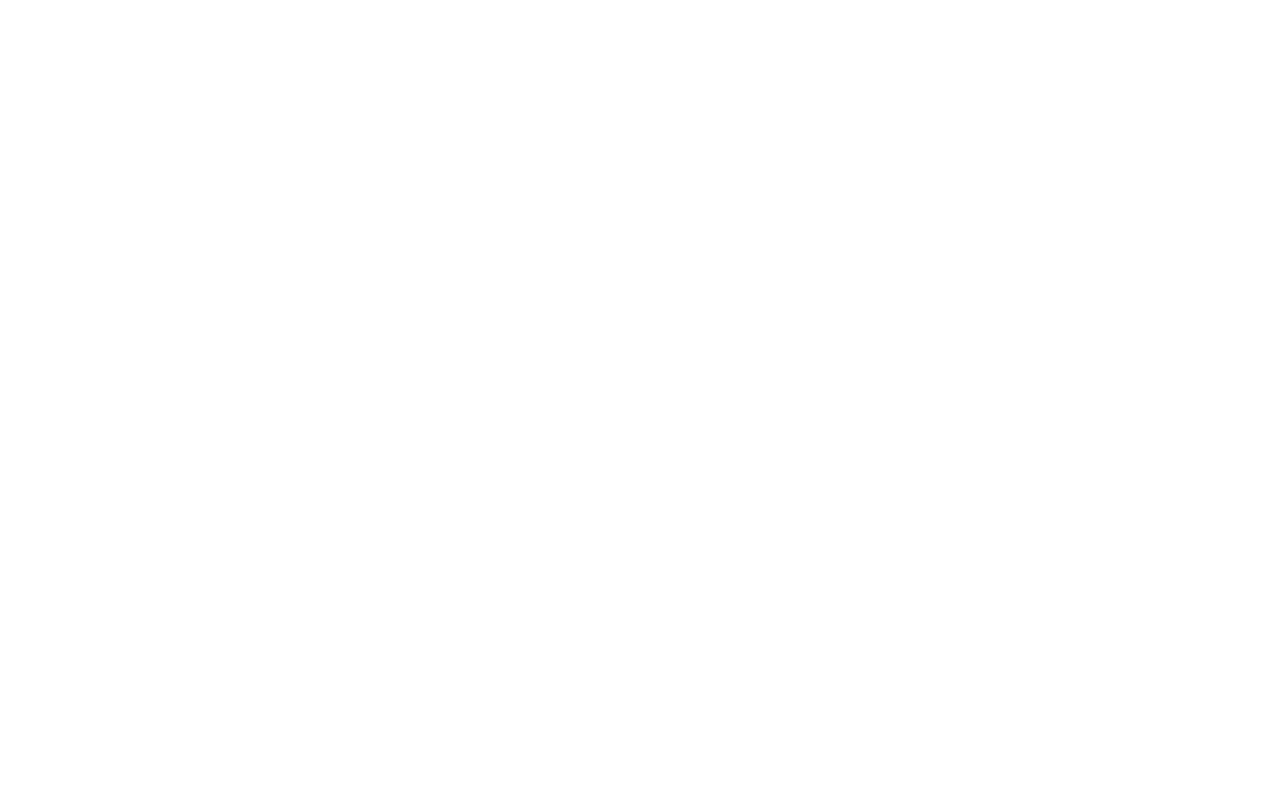
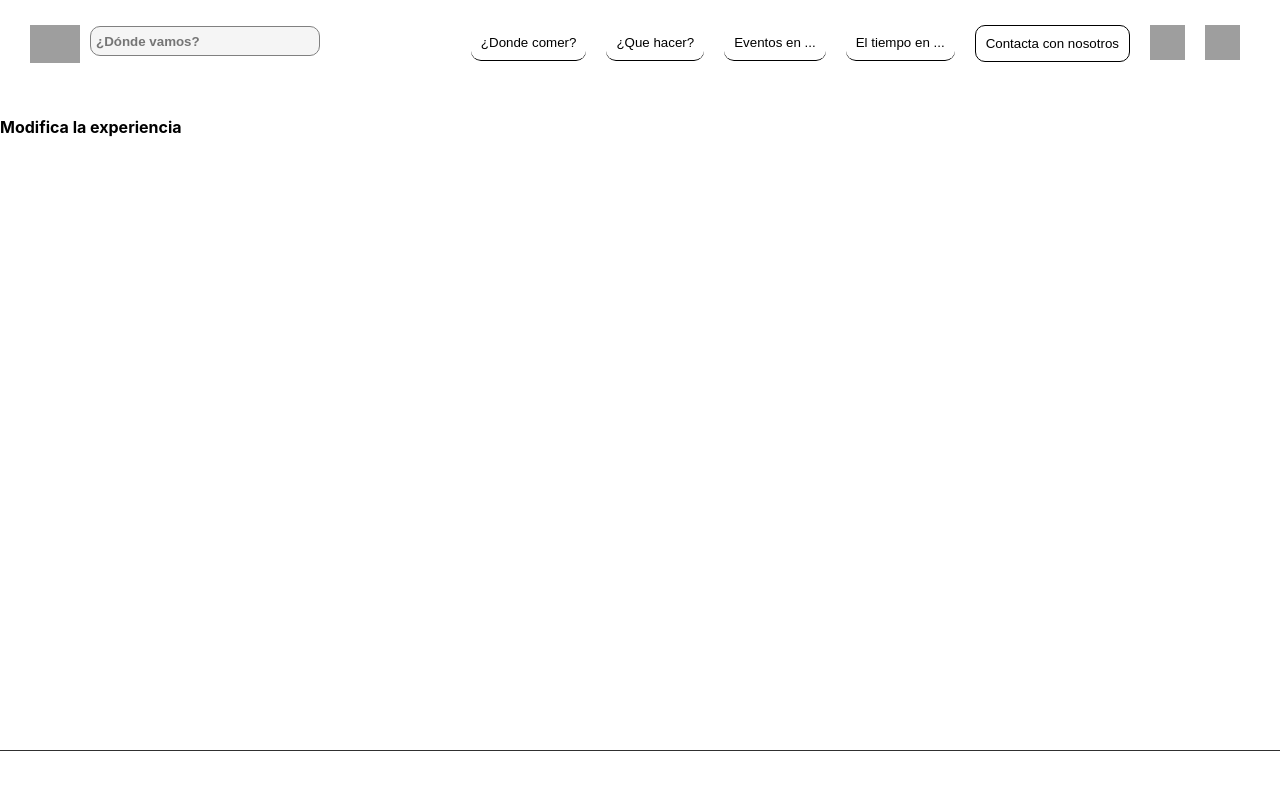
Before and after one commit to victorleon0/Upgrade-Final-React, a React (Create React App) app: page /experiences/1 in a window 1280 px wide. Before the commit this address had no page. Shown: the top 790 px of the page. Built offline with nearby package versions, Linux system fonts and the light colour scheme; grey boxes are pictures that could not be loaded.

Commit message:
not fount form experience

```diff
--- /dev/null
+++ b/src/components/Experiences/ExperienceOne.jsx
@@ -0,0 +1,21 @@
+import { useEffect, useState } from "react";
+import axios from "axios";
+
+import './ExperiencesAll.scss';
+
+const ExperienceOne = () => {
+
+
+  return (
+    <>
+      <h4>Modifica la experiencia</h4>
+      <div className="experiences__container">
+
+
+
+      </div>
+    </>
+  );
+};
+
+export default ExperienceOne;
--- a/src/components/Experiences/ExperiencesAll.jsx
+++ b/src/components/Experiences/ExperiencesAll.jsx
@@ -9,7 +9,6 @@
     const getExperiences = async () => {
       try {
         const res = await axios("http://localhost:6022/experiences");
-        console.log(res);
         // const {info, results} = await res.json(); //  Fetch
         setExperiences(res.data);
       } catch (error) {
@@ -19,7 +18,6 @@
 
     getExperiences();
   }, []);
-
   return (
     <>
       <h4>Reserva ahora tu experiencia y disfruta de un descuento único</h4>
@@ -28,7 +26,7 @@
           experiences.length > 0 &&
           experiences.map((experience) => {
             return (
-              <div className="experience" key={experience.id}>
+              <div className="experience" key={experience._id}>
                 <img
                   className="image"
                   src={experience.imagen}
@@ -44,6 +42,9 @@
                 <div className="language">
                   Lang: <strong>{experience.idioma}</strong>
                 </div>
+                <a href="/experiences/{experiences._id}">
+                  <button>Editar</button>
+                </a>
                 <a href="/login">
                   <button>¡Reserva ahora!</button>
                 </a>
--- a/src/index.js
+++ b/src/index.js
@@ -9,6 +9,7 @@
 
 import Restaurants from "./pages/Food/Food.jsx";
 import Trips from "./pages/Trips/Trips.jsx";
+import FormTrips from "./pages/Trips/FormTrips.jsx";
 import Weather from "./pages/Weather/Weather";
 import ContactPage from "./pages/Contact/Contact";
 import Events from "./pages/Events/Events";
@@ -39,6 +40,7 @@
           <Route path="/admin/adduser" element={<AddUser />} />
           <Route path="/user" element={<User />} />
           <Route path="/user/edit" element={<UserEdit />} />
+          <Route path="/experiences/:id" element={<FormTrips />} />
         </Routes>
       </React.StrictMode>
     </Router>
--- /dev/null
+++ b/src/pages/Trips/FormTrips.jsx
@@ -0,0 +1,32 @@
+import ExperienceOne from "../../components/Experiences/ExperienceOne";
+
+import Footer from "../../components/Footer/Footer";
+import Navigation from "../../components/Navigation/Navigation";
+
+
+
+
+const FormTrips = () => {
+
+
+
+
+
+  return (
+    <div className="trips">
+      <div className="navigation">
+        <Navigation />
+      </div>
+      <div className="contact-container">
+      <ExperienceOne/>
+
+
+      </div>
+      <div className="footer">
+        <Footer />
+      </div>
+    </div>
+  );
+};
+
+export default FormTrips;
```
Also changed, not shown: src/pages/Trips/TripOne.jsx (added, +30 -0 lines).
